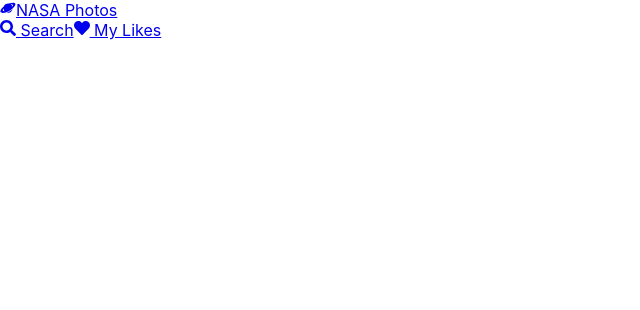
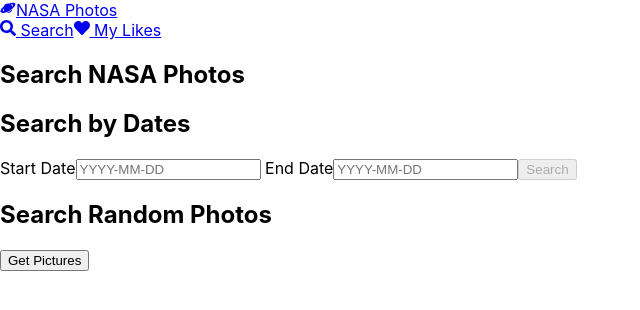
Before and after one commit to robert-petersen/shopify-nasa-challenge, a React (Create React App) app: page /search in a window 1280 px wide. Shown: the top 310 px of the page, without its empty margins (0-640 px from the left). Built offline with nearby package versions, Linux system fonts and the light colour scheme.

Commit message:
Seach Page Complete

```diff
--- a/src/views/LandingPage.js
+++ b/src/views/LandingPage.js
@@ -5,9 +5,7 @@
 import PhotoDisplay from "../components/PhotoDisplay";
 
 const LandingPage = () => {
-  const { apod } = useSelector((state) => state);
-  // const today = new Date();
-  // const todaysDate = `${String(today.getFullYear())}-${String(today.getMonth() + 1)}-${String(today.getDate())}`
+  const { apod, isfetching, error } = useSelector((state) => state);
   const dispatch = useDispatch();
   const { getAPOD } = bindActionCreators(actionCreators, dispatch);
 
@@ -39,7 +37,8 @@
       </section>
       <section className="todays_photo">
         <h1>Astronomy Picture of the Day</h1>
-        <PhotoDisplay photoObject={apod} />
+        { isfetching ? <h2>Fetching Photo Now</h2> : "" }
+        { apod == null ? <h2>{error}</h2> : <PhotoDisplay photoObject={apod} /> }
       </section>
     </div>
   )
--- a/src/views/SearchPage.js
+++ b/src/views/SearchPage.js
@@ -1,9 +1,87 @@
-import React from 'react';
+import React, { useState, useEffect } from 'react';
+import { useSelector, useDispatch } from "react-redux";
+import { bindActionCreators } from "redux";
+import { actionCreators } from "../State/actions/index";
+import PhotoDisplay from "../components/PhotoDisplay";
 
 const SearchPage = () => {
+  const { searchResults, isFetching, error } = useSelector((state) => state);
+  const dispatch = useDispatch();
+  const { getRandomSearch, getDatesSearch } = bindActionCreators(actionCreators, dispatch);
+
+  const initialFormValues = {
+    startDate: "",
+    endDate: ""
+  }
+  const [ formValues, setFormValues ] = useState(initialFormValues);
+  const [ disabled, setDisabled ] = useState(true);
+
+  const onSubmit = evt => {
+    evt.preventDefault();
+    getDatesSearch(formValues.startDate, formValues.endDate);
+  }
+
+  const onChange = evt => {
+    setFormValues({
+      ...formValues,
+      [evt.target.name]: evt.target.value,
+    })
+  }
+
+  useEffect(() => {
+    if ( formValues.startDate.length === 10 && formValues.endDate.length === 10 ) {
+      setDisabled(false);
+    }
+    else {
+      setDisabled(true);
+    }
+  }, [formValues]);
+
+  const handleClick = evt => {
+    evt.preventDefault();
+    getRandomSearch();
+  }
+
   return (
     <div>
-
+      <section>
+        <h1>Search NASA Photos</h1>
+        <div>
+          <h2>Search by Dates</h2>
+          <form className="dateSearchForm" onSubmit={onSubmit}>
+            <label> Start Date
+              <input
+                value={formValues.startDate}
+                onChange={onChange}
+                name="startDate"
+                type="text"
+                placeholder="YYYY-MM-DD"
+              />
+            </label>
+            <label> End Date
+              <input
+                value={formValues.endDate}
+                onChange={onChange}
+                name="endDate"
+                type="text"
+                placeholder="YYYY-MM-DD"
+              />
+            </label>
+            <button disabled={disabled}>Search</button>
+          </form>
+        </div>
+        <div>
+          <h2>Search Random Photos</h2>
+          <button onClick={handleClick}>Get Pictures</button>
+        </div>
+      </section>
+      <section>
+        { isFetching ? <h2 className="fetching">Fetching Photos Now</h2> : "" }
+        {
+          searchResults == null ? <h2>{error}</h2> :
+          searchResults.map((result) => <PhotoDisplay photoObject={result} /> )
+        }
+      </section>
     </div>
   )
 }
```
